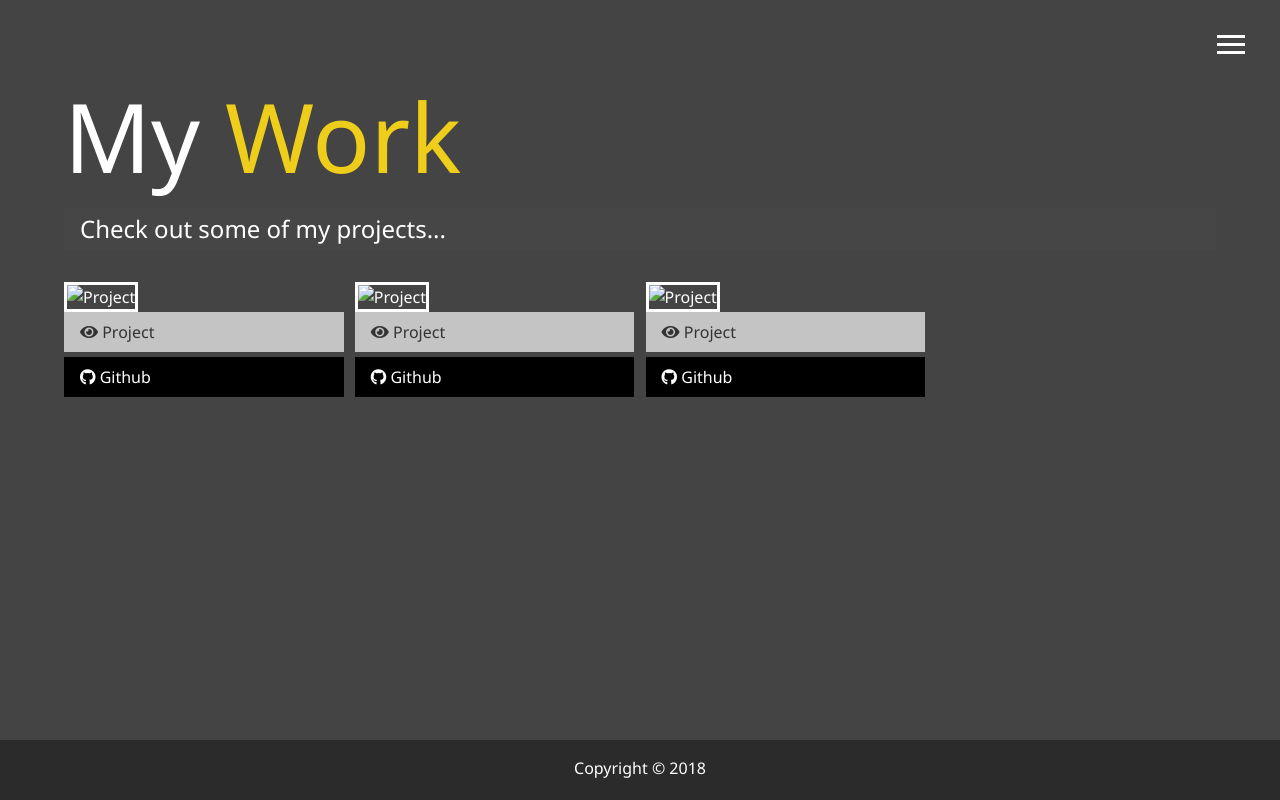
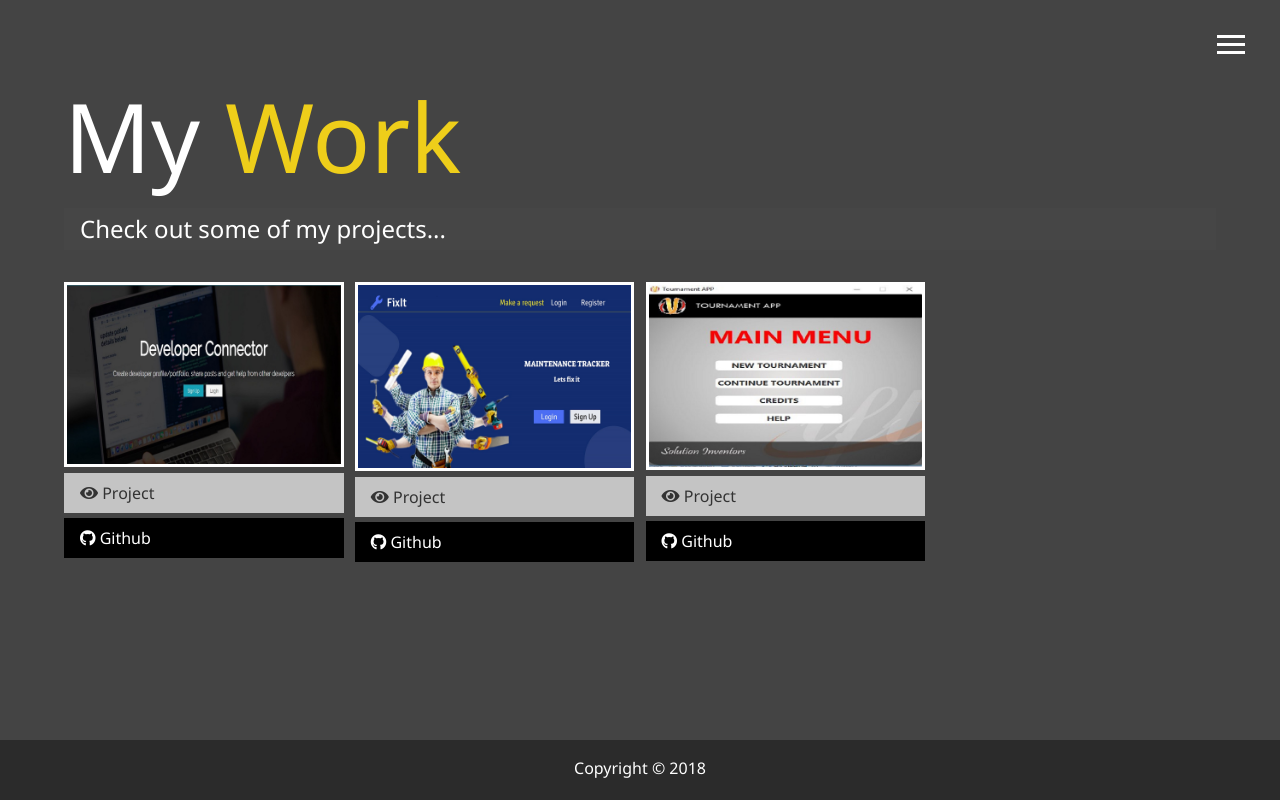
Before and after one commit to ChineduOguejiofor/portfolio, a website: page work.html in a window 1280 px wide. Drawn offline with Linux system fonts and the light colour scheme; the site is published under a folder, as on GitHub Pages, so addresses that start at the root find nothing.

Commit message:
links updated

```diff
--- a/package.json
+++ b/package.json
@@ -17,5 +17,8 @@
   "bugs": {
     "url": "https://github.com/ChineduOguejiofor/portfolio/issues"
   },
-  "homepage": "https://ChineduOguejiofor.github.io/portfolio"
+  "homepage": "https://ChineduOguejiofor.github.io/portfolio",
+  "dependencies": {
+    "gh-pages": "^2.1.1"
+  }
 }
--- a/work.html
+++ b/work.html
@@ -68,7 +68,7 @@
         <div class="item">
           <!-- Dev Connector -->
           <a href="https://knight-dev.herokuapp.com" target="_blank">
-            <img src="/client/img/projects/project1.jpg" alt="Project" />
+            <img src="./client/img/projects/project1.jpg" alt="Project" />
           </a>
           <a
             href="https://knight-dev.herokuapp.com"
@@ -88,7 +88,7 @@
         <!-- Maintenance Tracker -->
         <div class="item">
           <a href="#" target="_blank">
-            <img src="/client/img/projects/project2.jpg" alt="Project" />
+            <img src="./client/img/projects/project2.jpg" alt="Project" />
           </a>
           <a href="#" class="btn-light"> <i class="fas fa-eye"></i> Project </a>
           <a
@@ -104,7 +104,7 @@
             href="https://sourceforge.net/projects/tournament-app/"
             target="_blank"
           >
-            <img src="/client/img/projects/project3.jpg" alt="Project" />
+            <img src="./client/img/projects/project3.jpg" alt="Project" />
           </a>
           <a
             href="https://sourceforge.net/projects/tournament-app/"
@@ -121,6 +121,6 @@
     <footer id="main-footer">
       Copyright &copy; 2018
     </footer>
-    <script src="/client/js/main.js"></script>
+    <script src="./client/js/main.js"></script>
   </body>
 </html>
```
Also changed, not shown: about.html (+1 -1 lines), contact.html (+1 -1 lines).
